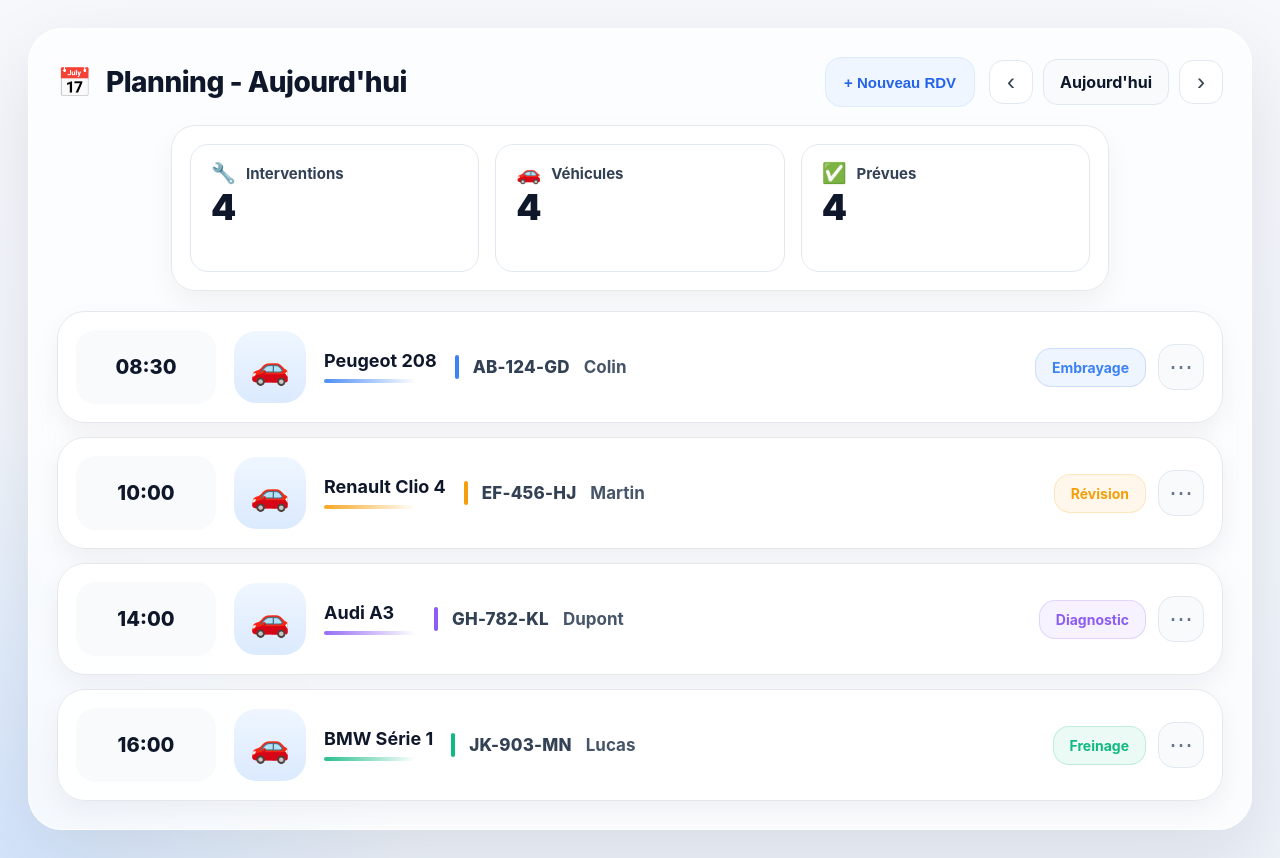
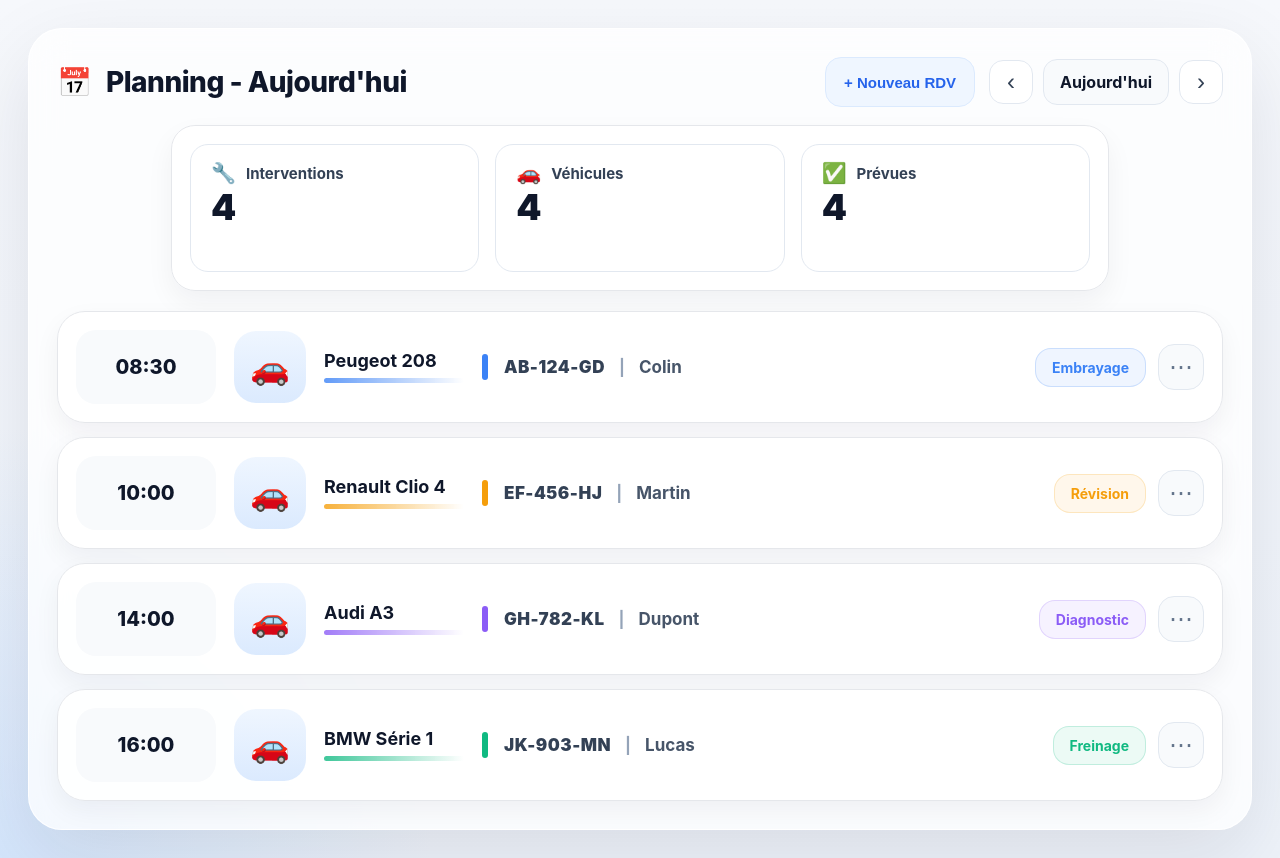
Before and after one commit to amunia2a-lab/planning, a Next.js app: page / in a window 1280 px wide. Built offline with nearby package versions, Linux system fonts and the light colour scheme.

Commit message:
Add files via upload

```diff
--- a/app/page.tsx
+++ b/app/page.tsx
@@ -104,6 +104,7 @@ export default function Page() {
                         }}
                       />
                       <span style={styles.plate}>{item.plate}</span>
+                      <span style={styles.separator}>|</span>
                       <span style={styles.client}>{item.client}</span>
                     </div>
                   </div>
@@ -350,30 +351,36 @@ const styles: Record<string, React.CSSProperties> = {
     lineHeight: 1.1,
   },
   modelFade: {
-    width: 92,
-    height: 4,
+    width: 140,
+    height: 5,
     marginTop: 8,
     borderRadius: 999,
-    opacity: 0.9,
+    opacity: 0.8,
   },
   metaRow: {
     display: "flex",
     alignItems: "center",
-    gap: 14,
+    gap: 10,
     minWidth: 0,
     overflow: "hidden",
   },
   plateMarker: {
-    width: 4,
-    height: 24,
+    width: 6,
+    height: 26,
     borderRadius: 999,
+    marginRight: 6,
     flexShrink: 0,
   },
   plate: {
     color: "#334155",
-    fontWeight: 800,
+    fontWeight: 900,
     fontSize: 17,
-    letterSpacing: 0.2,
+    letterSpacing: 0.5,
+  },
+  separator: {
+    color: "#94a3b8",
+    margin: "0 4px",
+    fontWeight: 700,
   },
   client: {
     color: "#475569",
```
Also changed, not shown: 1 other file (tests, documents, lock files or other folders).
